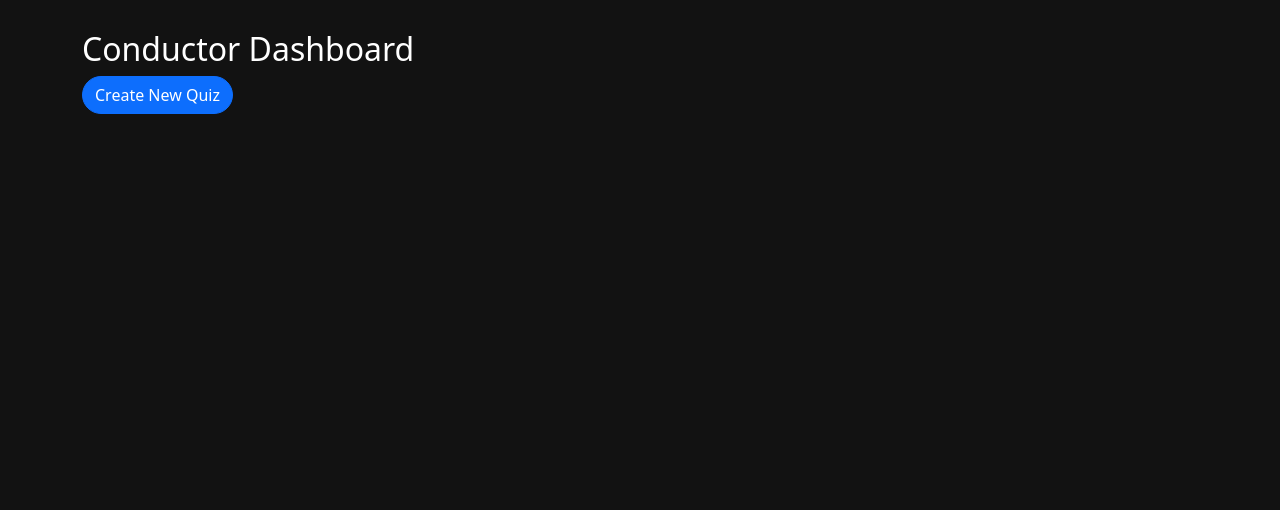
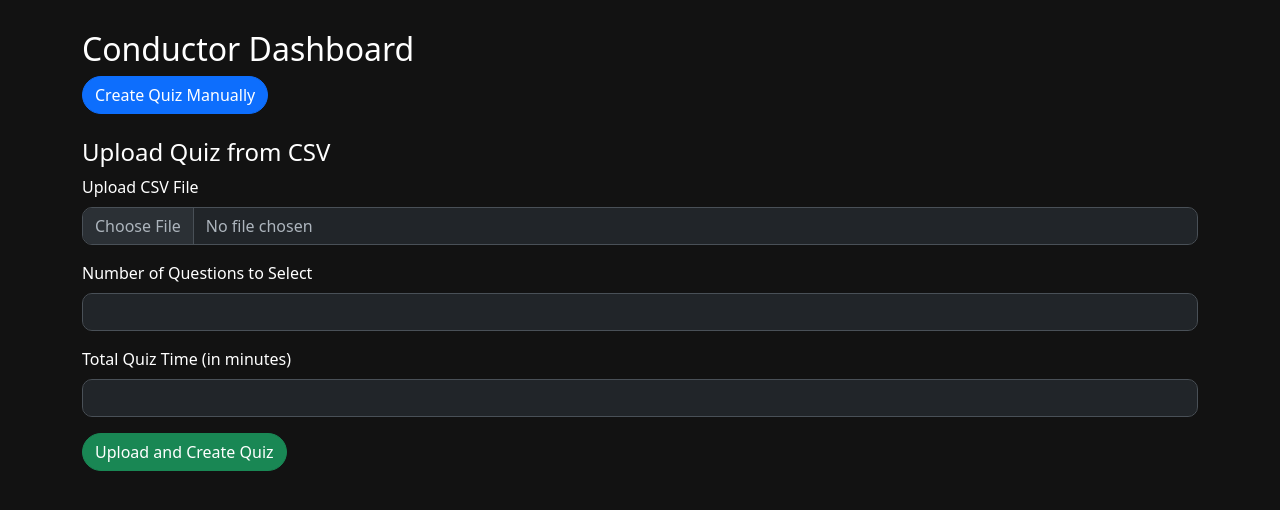
Before and after one commit to Bhargav-Shivbhakta/Quiz-Webpage, a Flask app: page /conductor/dashboard in a window 1280 px wide. Shown: the part 58-568 px from the top of the page. Run offline with Flask 3, Linux system fonts and the light colour scheme; the visitor is signed in with stand-in values (Sample User, id 1).

Commit message:
Update conductor_dashboard.html

```diff
--- a/MindMaze/templates/conductor_dashboard.html
+++ b/MindMaze/templates/conductor_dashboard.html
@@ -1,5 +1,27 @@
 {% extends 'base.html' %}
 {% block content %}
+
 <h2>Conductor Dashboard</h2>
-<a href="{{ url_for('create_quiz') }}" class="btn btn-primary">Create New Quiz</a>
+
+<!-- Create Quiz Manually (optional) -->
+<a href="{{ url_for('create_quiz') }}" class="btn btn-primary mb-4">Create Quiz Manually</a>
+
+<!-- Upload Quiz via CSV -->
+<h4>Upload Quiz from CSV</h4>
+<form action="{{ url_for('upload_csv') }}" method="POST" enctype="multipart/form-data">
+    <div class="mb-3">
+        <label class="form-label">Upload CSV File</label>
+        <input type="file" name="file" class="form-control" accept=".csv" required>
+    </div>
+    <div class="mb-3">
+        <label class="form-label">Number of Questions to Select</label>
+        <input type="number" name="num_questions" class="form-control" min="1" required>
+    </div>
+    <div class="mb-3">
+        <label class="form-label">Total Quiz Time (in minutes)</label>
+        <input type="number" name="total_time" class="form-control" min="1" required>
+    </div>
+    <button type="submit" class="btn btn-success">Upload and Create Quiz</button>
+</form>
+
 {% endblock %}
```
